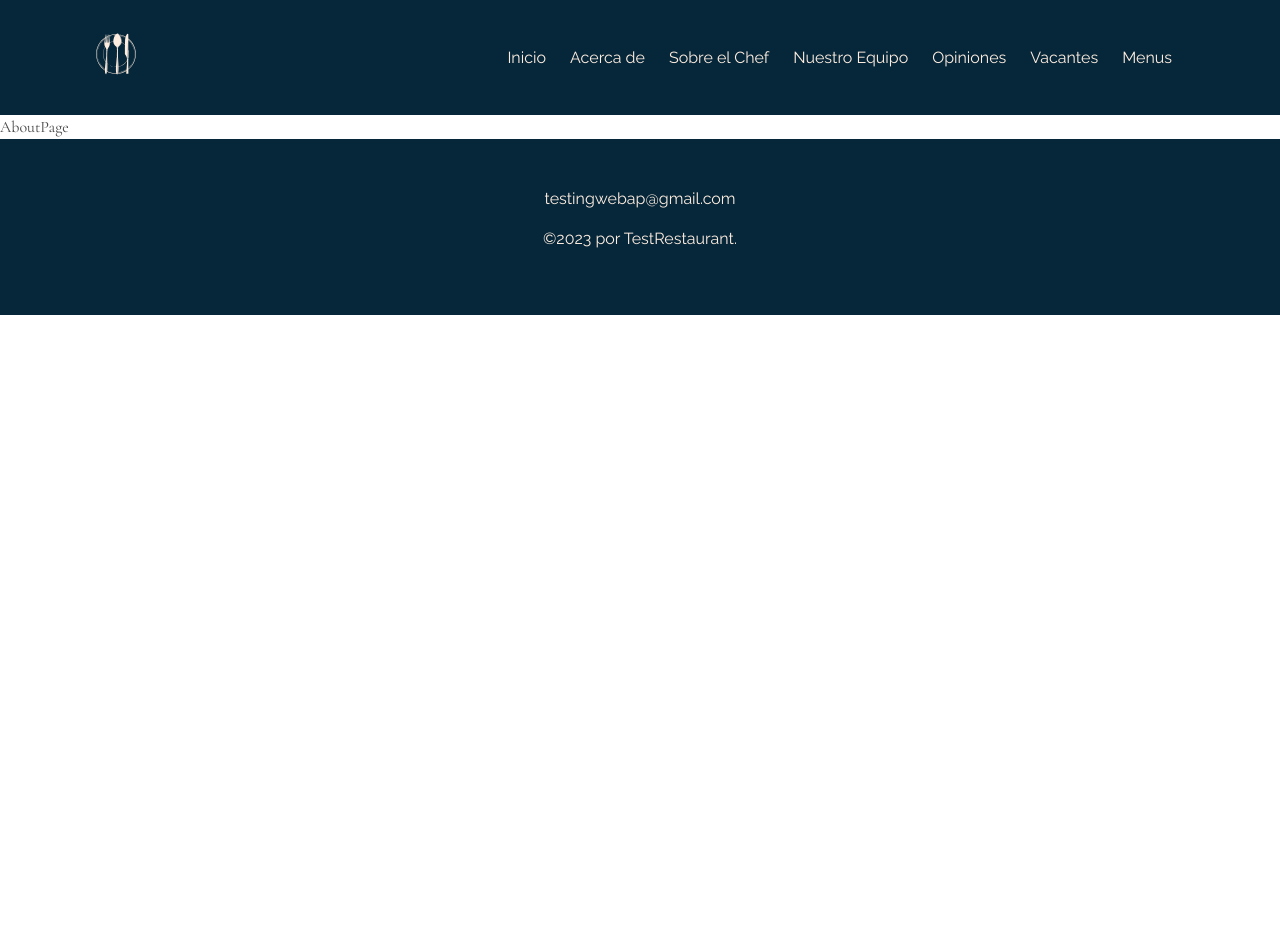
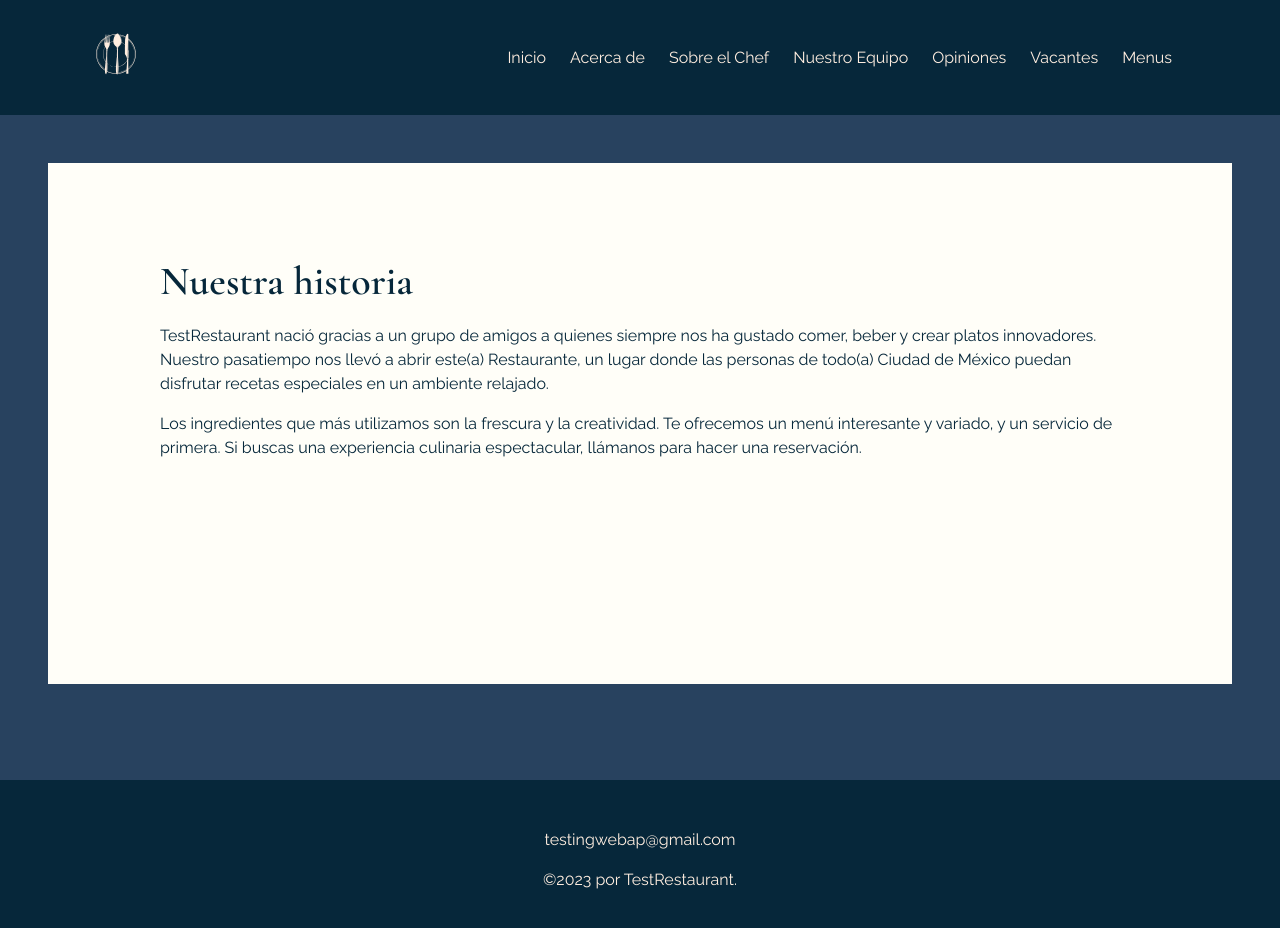
Before and after one commit to manuqs33/Resto, a React (Vite) app in the folder frontend/: page /about in a window 1280 px wide. Shown: the top 928 px of the page. Before the commit the page ends 800 px from the top, so only its background shows below. Built offline with nearby package versions, Linux system fonts and the light colour scheme.

Commit message:
Agrega páginas Chef y About, modifica estilos y detalle de Team

```diff
--- a/frontend/src/pages/AboutPage.jsx
+++ b/frontend/src/pages/AboutPage.jsx
@@ -1,5 +1,13 @@
-export function AboutPage() {
+export  function AboutPage() {
   return (
-    <div>AboutPage</div>
+    <section className="section StaticPage">
+      <div className="container is-fluid">
+        <div className='content container is-max-desktop'>
+          <h1>Nuestra historia</h1>
+          <p>TestRestaurant nació gracias a un grupo de amigos a quienes siempre nos ha gustado comer, beber y crear platos innovadores. Nuestro pasatiempo nos llevó a abrir este(a) Restaurante, un lugar donde las personas de todo(a) Ciudad de México puedan disfrutar recetas especiales en un ambiente relajado.</p>
+          <p>Los ingredientes que más utilizamos son la frescura y la creatividad. Te ofrecemos un menú interesante y variado, y un servicio de primera. Si buscas una experiencia culinaria espectacular, llámanos para hacer una reservación.</p>
+        </div>
+      </div>
+    </section>
   )
 }
--- a/frontend/src/pages/ChefPage.jsx
+++ b/frontend/src/pages/ChefPage.jsx
@@ -1,5 +1,12 @@
 export function ChefPage() {
   return (
-    <div>ChefPage</div>
+    <section className="section StaticPage">
+      <div className="container is-fluid ChefPage">
+        <div className='content container is-max-desktop'>
+          <h1>Nuestro(a) renombrado(a) chef</h1>
+          <p>Trabajando en la industria alimentaria desde hace más de 10 años, nuestro(a) ovacionado(a) chef se ha inspirado en todo el mundo, sintetizando a la perfección lo familiar y lo desconocido para formar sabores audaces y de primera clase. Su menú cuidadosamente elaborado, acentúa sabores exquisitos que definen a TestRestaurant hoy en día. Esta experiencia íntima y única te dejarán recuerdos que durarán de por vida.</p>
+        </div>
+      </div>
+    </section>
   )
 }
--- a/frontend/src/pages/TeamPage.jsx
+++ b/frontend/src/pages/TeamPage.jsx
@@ -23,7 +23,7 @@ export function TeamPage() {
             <div key={employee.id}>
               <img src={employee.image} alt={employee.name} />
               <h3>{employee.name}</h3>
-              <h5>{employee.job_title}</h5>
+              <h4>{employee.job_title}</h4>
               <p>{employee.description}</p>
             </div>
           ))}
--- a/frontend/src/styles/main.scss
+++ b/frontend/src/styles/main.scss
@@ -9,8 +9,14 @@ $beige: rgb(255,254,248);
 body {
     font-family: 'Cormorant Garamond', serif;
 
-    p, a {
+    p, a, h4 {
         font-family: 'Raleway', sans-serif;
+    }
+    .content h1 {
+        font-size: 40px;
+    }
+    .content h4 {
+        font-weight: 400;
     }
 }
 
@@ -26,13 +32,7 @@ section.section {
 
 .TeamPage .content {
 
-    h1,
-    h2,
-    h3,
-    h4,
-    h5,
-    p,
-    a {
+    h1, h2, h3, h4, h5, p, a {
         color: $text;
     }
 }
@@ -45,6 +45,26 @@ section.section {
 
     h1 {
         margin-top: 4rem;
+    }
+}
+
+.StaticPage .content {
+
+    h1, h2, h3, h4, h5, p, a {
+        color: $dark-blue;
+    }
+}
+
+
+section.section.StaticPage {
+    background-color: $blue;
+    .container {
+        padding-top: 3rem;
+        padding-bottom: 7rem;
+        background-color: $beige;
+    }
+    .container.ChefPage {
+        padding-bottom: 11rem;
     }
 }
 
```
